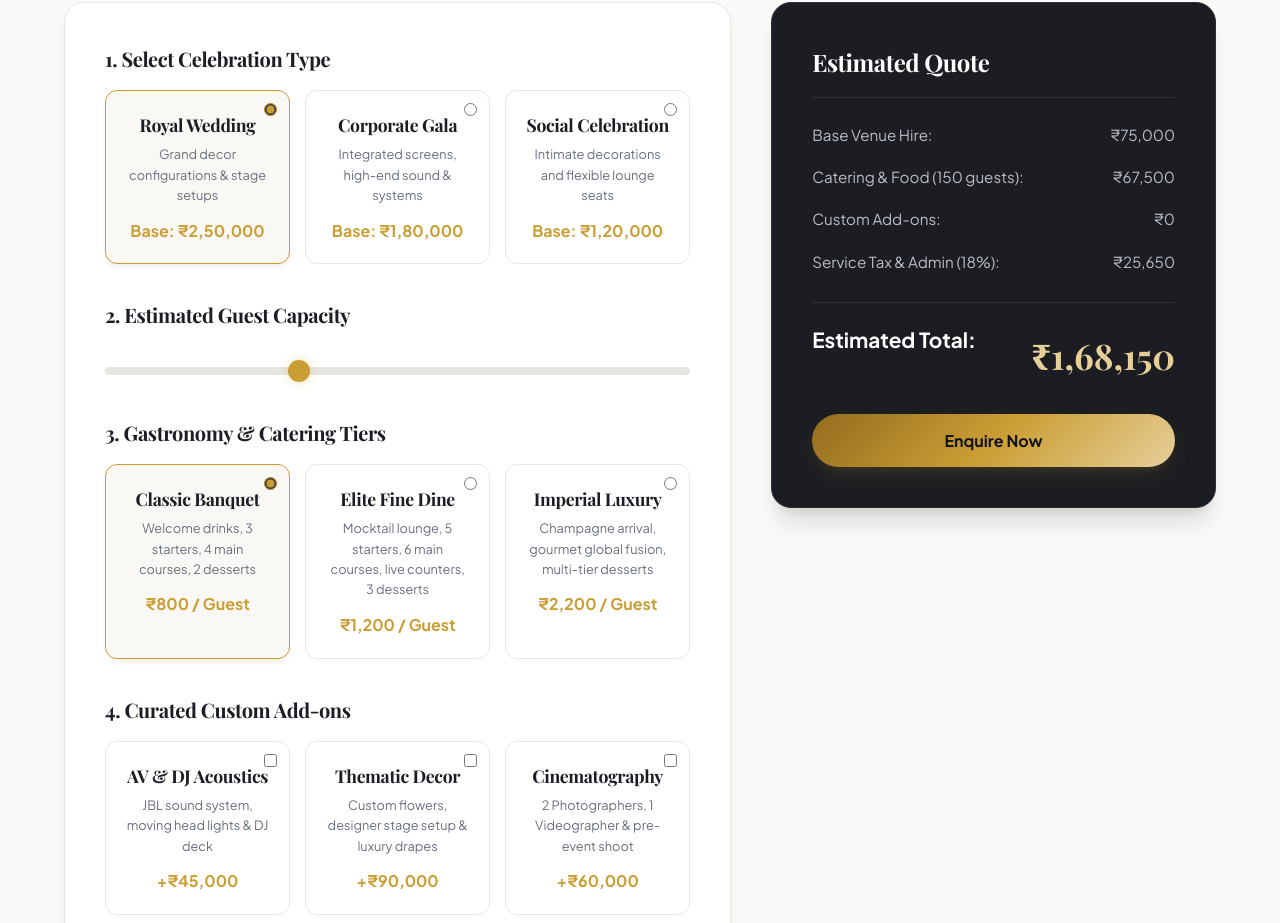
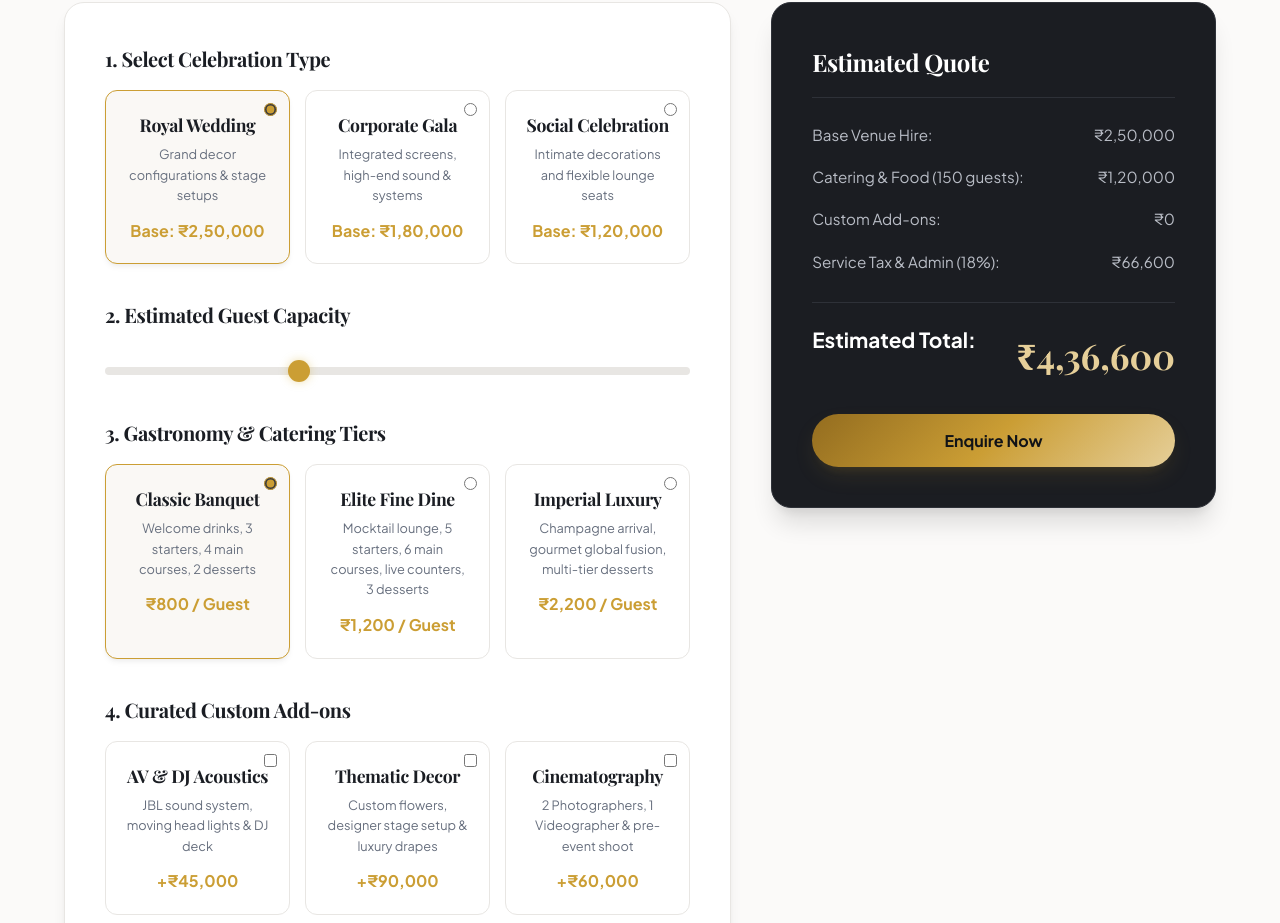
Before and after one commit to Jay280704/Banquet, a plain HTML site: page index.html in a window 1280 px wide. Shown: the part 2797-3720 px from the top of the page. Drawn offline with nearby package versions, Linux system fonts and the light colour scheme; no server answers; a web font is replaced by a local one.

Commit message:
Fix: correct estimator pricing calculations to match values displayed in the HTML

```diff
--- a/app.js
+++ b/app.js
@@ -165,15 +165,15 @@ document.addEventListener('DOMContentLoaded', () => {
 
     // Pricing models definition
     const basePrices = {
-        wedding: 75000,
-        corporate: 45000,
-        social: 25000
+        wedding: 250000,
+        corporate: 180000,
+        social: 120000
     };
 
     const cateringPrices = {
-        classic: 450,
-        elite: 650,
-        imperial: 950
+        classic: 800,
+        elite: 1200,
+        imperial: 2200
     };
 
     let totalAnimationTimer = null;
```
Also changed, not shown: index.html (+14 -5 lines).
